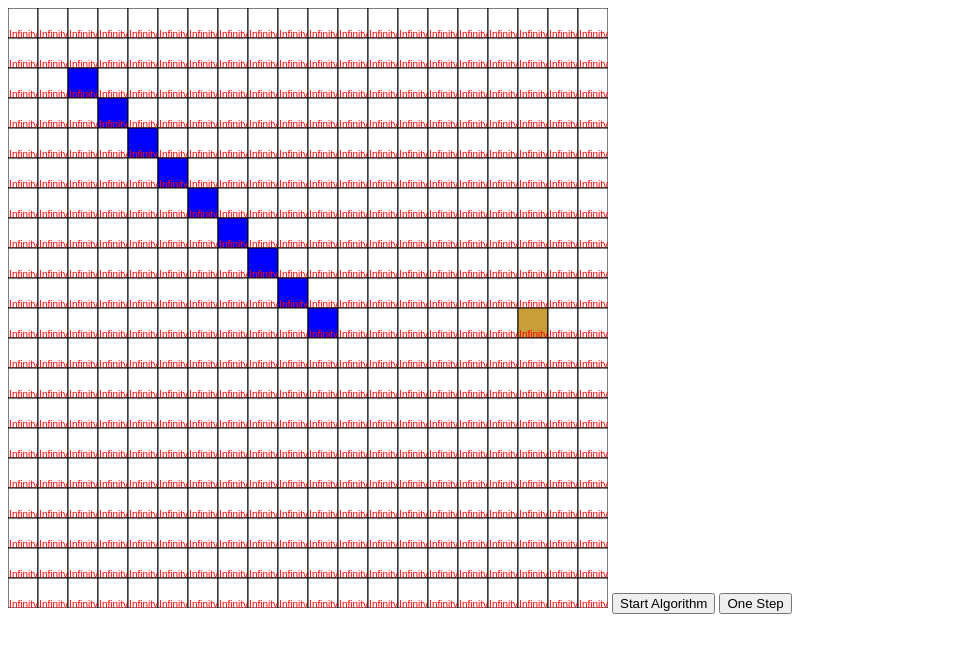
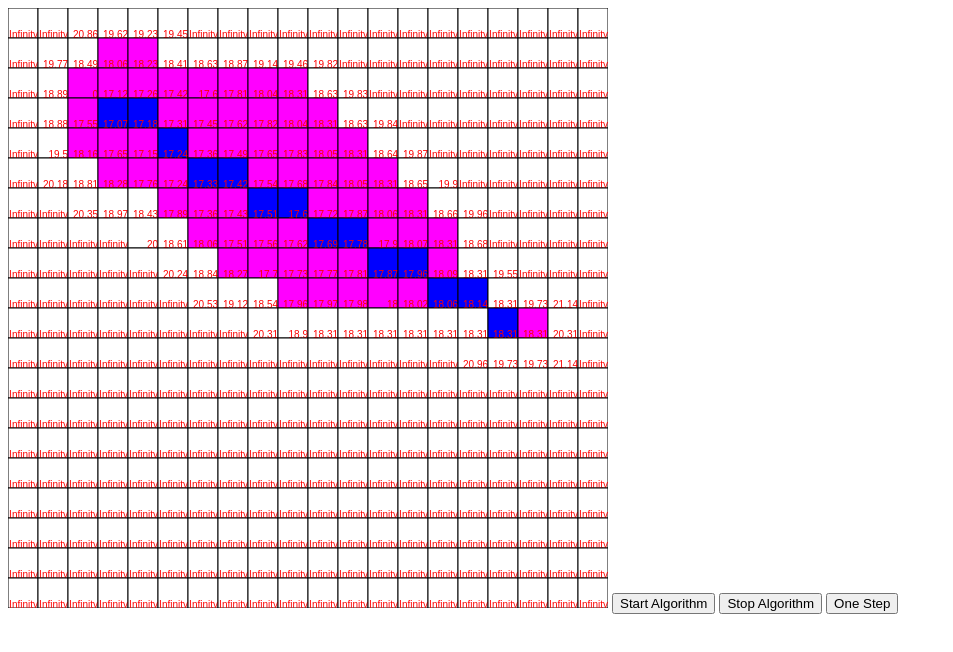
Before and after one commit to JAWalmsley/js-pathfinding-visualizations, a plain HTML site: page index.html in a window 1280 px wide. Both pictures are taken after a click on the button "Start Algorithm". Shown: the whole page, without its empty margins (0-953 px from the left). Drawn offline with Linux system fonts and the light colour scheme.

Commit message:
A* Works!!!

```diff
--- a/aStarRedo.js
+++ b/aStarRedo.js
@@ -0,0 +1,93 @@
+class AStarNode extends Node {
+    constructor(x, y, fillColour = "#FFF") {
+        super(x, y, fillColour);
+        this.gCost = Infinity;
+        this.hCost = 0;
+        this.fCost = Infinity;
+        this.parentNode;
+    }
+
+    calculateGCost() {
+        if (this.parentNode) {
+            return this.parentNode.gCost + 1;
+        } else {
+            return Node.getDistance(this, startNode);
+            console.log("Node " + this + " has no parent!");
+        }
+    }
+
+    calculateHCost() {
+        return Node.getDistance(this, endNode);
+    }
+
+    calculateFCost() {
+        return this.hCost + this.gCost;
+    }
+
+    draw() {
+        super.draw();
+        ctx.font = "10px Arial";
+        ctx.fillStyle = "red";
+        ctx.textAlign = "right";
+        ctx.fillText(Math.round(this.calculateFCost() * 100) / 100, this.x * this.width + this.width, this.y * this.height + this.height);
+    }
+}
+
+Node.populateNodes(AStarNode); // Populate the grid with A* nodes
+
+startNode = new AStarNode(2, 2, Helpers.getRandomColor());
+startNode.gCost = 0;
+startNode.fCost = 0;
+
+endNode = new AStarNode(17, 10, Helpers.getRandomColor());
+
+openNodes = [startNode];
+closedNodes = [];
+
+update(); // Update once to see the grid
+
+let currNode; // The node the algorithm is currently considering
+
+function updateAStar() {
+    if (!openNodes.length < 1) {
+        // Sort openNodes by fCost
+        openNodes.sort(function(a, b){
+            return b.fCost-a.fCost;
+        });
+
+        currNode = openNodes.pop();
+        closedNodes.push(currNode);
+
+        currNode.getNeighbors().forEach(function(n) {
+            if(closedNodes.includes(n)) {
+                return;
+            }
+            let newG = currNode.gCost + Node.getDistance(n, currNode);
+            // Update the neighbor's costs if it hasn't been checked yet, or if it can be reached with a lower gCost
+            if(!openNodes.includes(n) || newG < n.gCost) {
+                n.gCost = newG;
+                n.hCost = n.calculateHCost();
+                n.fCost = n.calculateFCost();
+                n.parentNode = currNode;
+                if(!openNodes.includes(n)) {
+                    openNodes.push(n);
+                }
+            }
+        }); // forEach neighbor
+
+        if (currNode === endNode) {
+            console.log("WIN");
+            clearInterval(algorithmUpdateInterval);
+            // Draw final path in green
+            let currPathNode = endNode;
+            while(currPathNode !== startNode) {
+                console.log(currPathNode);
+                currPathNode.fillColour = "#00F";
+                currPathNode = currPathNode.parentNode;
+            }
+        }
+    } //!openNodes.empty()
+    // Draw the grid onscreen
+    currNode.fillColour = "#F0F";
+    update();
+}
--- a/index.html
+++ b/index.html
@@ -10,9 +10,11 @@
 <body>
 <canvas id="canvas" width="600" height="600" style="margin:none; border: none; padding: none;"></canvas>
 <script src="main.js"></script>
-<script src="aStar.js"></script>
-<button type="button" onclick="startAlgorithm()">Start Algorithm</button>
-<button type="button" onclick="updateAStar()"> One Step </button>
+<script src="aStarRedo.js"></script>
+<button type="button" onclick="algorithmUpdateInterval = setInterval(updateAStar, 30)">Start Algorithm</button>
+<button type="button" onclick="clearInterval(algorithmUpdateInterval)">Stop Algorithm</button>
+
+<button type="button" onclick="updateAStar()"> One Step</button>
 </body>
 
 </html>
--- a/main.js
+++ b/main.js
@@ -113,8 +113,6 @@ class GridItem extends DrawableObject {
 class Node extends GridItem {
     constructor(x, y, fillColour = "#FFF", strokeColour = "#000") {
         super(x, y, fillColour, strokeColour);
-        this.gCost = Infinity;
-        this.hCost = 0;
     }
 
     /**
@@ -131,10 +129,10 @@ class Node extends GridItem {
     /**
      * Fills the grid with nodes
      */
-    static populateNodes() {
+    static populateNodes(nodeType) {
         for (let x = 0; x < GRID_SIZE; x++) {
             for (let y = 0; y < GRID_SIZE; y++) {
-                gridArray[x][y] = new Node(x, y);
+                gridArray[x][y] = new nodeType(x, y);
             }
         }
     }
@@ -157,12 +155,6 @@ class Node extends GridItem {
      */
     draw() {
         super.draw();
-        ctx.font = "10px Arial";
-        ctx.fillStyle = "red";
-        ctx.textAlign = "right";
-        ctx.fillText(Math.round(calculateFCost(this) * 100) / 100, this.x * this.width + this.width, this.y * this.height + this.height);
-        // console.log(calculateFCost(this));
-        // ctx.fillText(this.x, this.x * this.width + this.width, this.y * this.height + this.height);
     }
 }
 
@@ -193,10 +185,6 @@ class Wall extends GridItem {
  * Update the screen, draw all grid items
  */
 function update() {
-    // Make the path of the algorithm blue
-    if (currNode !== endNode) {
-        currNode.fillColour = "#00f";
-    }
     GridItem.drawGrid();
 }
 
@@ -225,8 +213,3 @@ function clickHandler(event) {
 }
 
 c.addEventListener('click', clickHandler, false);
-
-Node.populateNodes();
-
-startNode = new Node(2, 2, Helpers.getRandomColor());
-endNode = new Node(17, 10, Helpers.getRandomColor());
```
